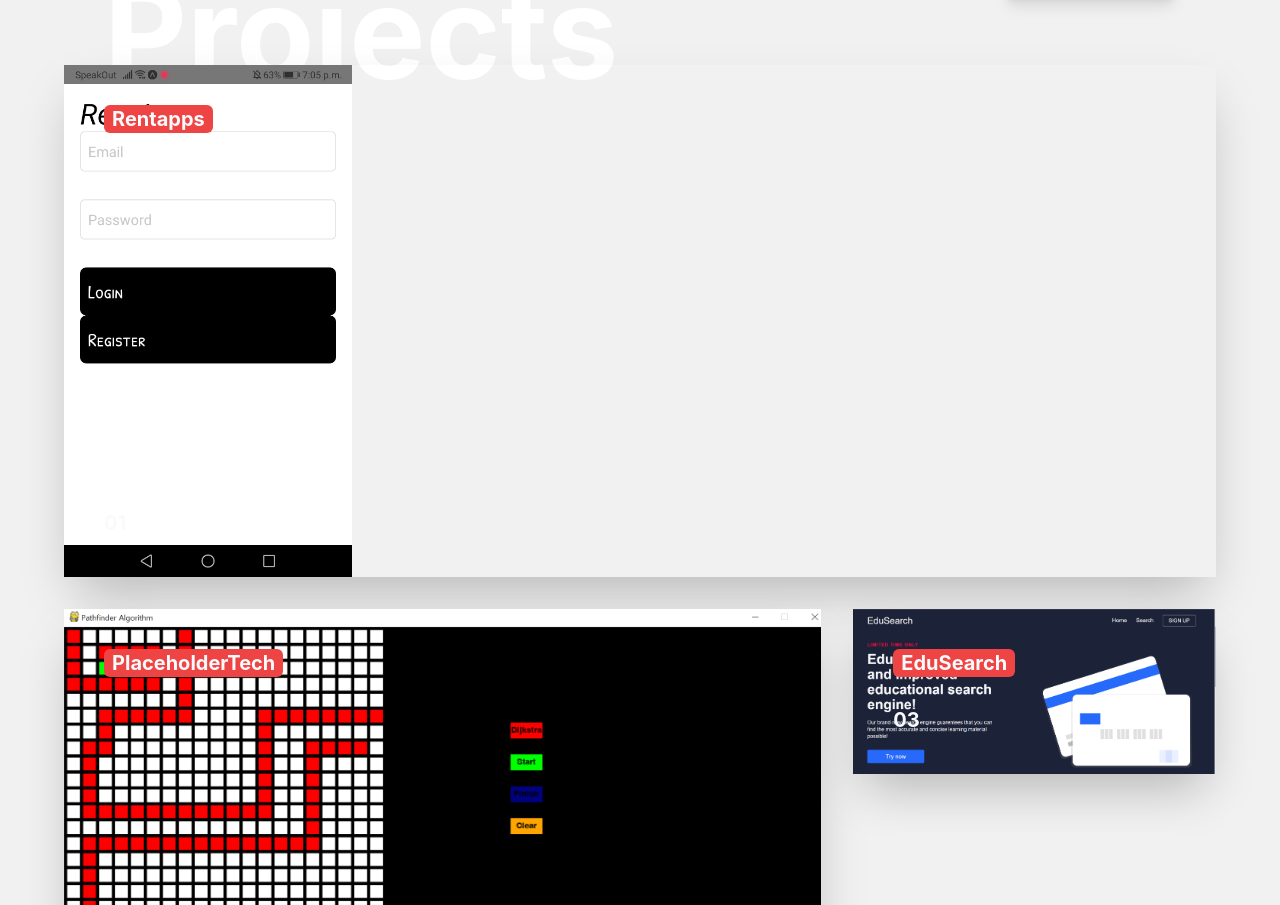
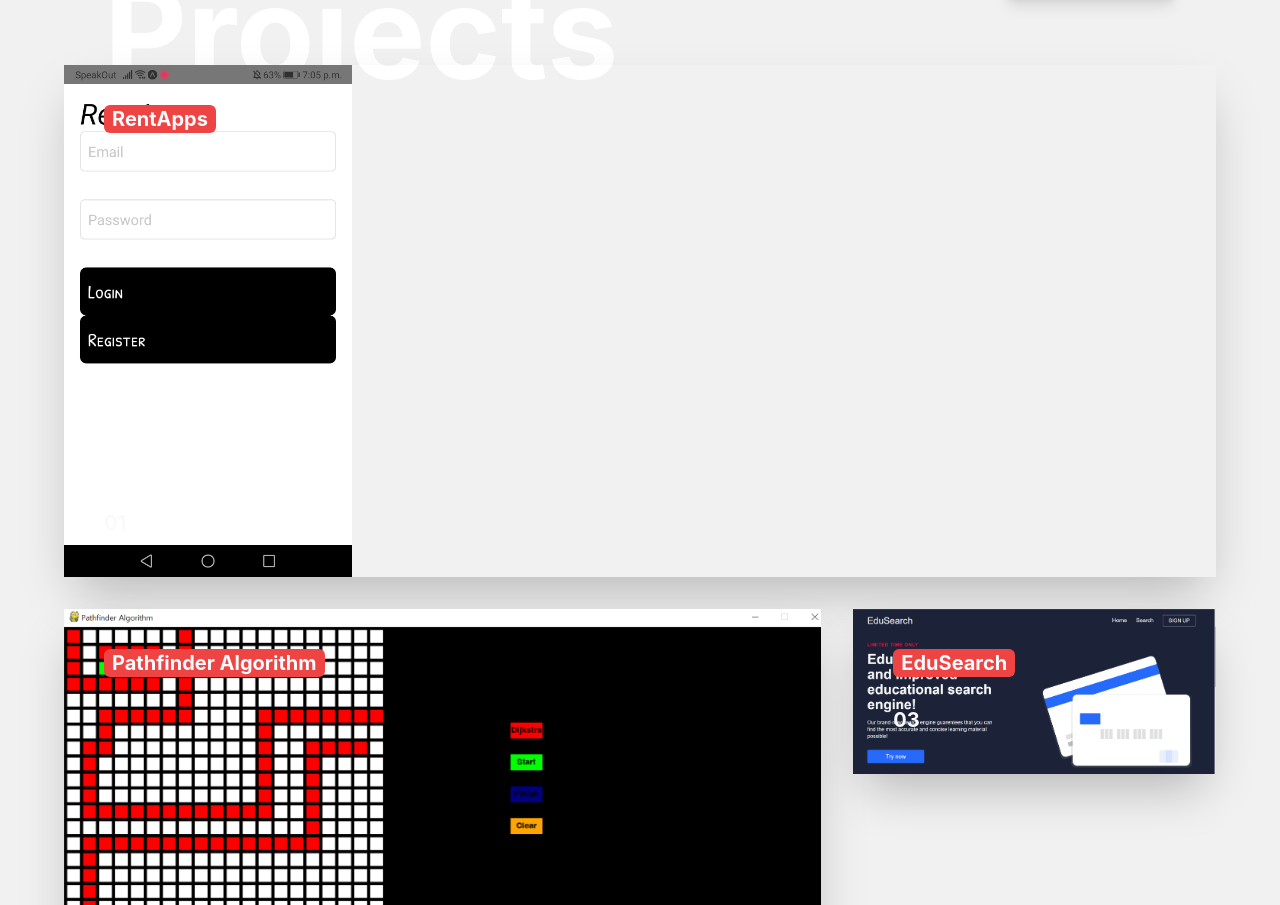
Before and after one commit to patfire12345/personal-website, a Next.js app: page / in a window 1280 px wide. Shown: the part 851-1756 px from the top of the page. Built offline with nearby package versions, Linux system fonts and the light colour scheme; no server answers.

Commit message:
<update> Updating Projects Page

```diff
--- a/components/FavouriteProjects.js
+++ b/components/FavouriteProjects.js
@@ -9,7 +9,7 @@ export default function FavouriteProjects() {
           <h1 className="text-6xl lg:text-9xl max-w-lg font-bold text-gray-500 my-20 md:my-0 md:text-white dark:text-gray-600 text-center">
             Favourite Projects
           </h1>
-          <Link href="/work">
+          <Link href="/projects">
             <a className="mb-20 md:mb-0 px-8 py-4 rounded-md bg-white shadow-lg text-xl font-semibold flex flex-row space-x-4 items-center dark:text-gray-700">
               <svg
                 xmlns="http://www.w3.org/2000/svg"
@@ -43,10 +43,10 @@ export default function FavouriteProjects() {
                 src="/Rentapps.jpg"
                 alt="rentapps"
                 className="transform hover:scale-125 transition duration-2000 ease-out"
-                style={{width: "25%", height: "25%"}}
+                style={{ width: "25%", height: "25%" }}
               />
               <h1 className="absolute top-10 left-10 text-gray-50 font-bold text-xl bg-red-500 rounded-md px-2">
-                Rentapps
+                RentApps
               </h1>
               <h1 className="absolute bottom-10 left-10 text-gray-50 font-bold text-xl">
                 01
@@ -66,7 +66,7 @@ export default function FavouriteProjects() {
                 className="transform hover:scale-125 transition duration-2000 ease-out"
               />
               <h1 className="absolute top-10 left-10 text-gray-50 font-bold text-xl bg-red-500 rounded-md px-2">
-                PlaceholderTech
+                Pathfinder Algorithm
               </h1>
               <h1 className="absolute bottom-10 left-10 text-gray-50 font-bold text-xl">
                 02
--- a/constants/data.js
+++ b/constants/data.js
@@ -3,49 +3,29 @@ const userData = {
   name: "Patrick Huang",
   designation: "Full-Stack Developer",
   avatarUrl: "/avatar.jpg",
-  email: "patpat12345@hotmail.com",
+  email: "phuan097@uottawa.com",
   phone: "647 974 6497",
   address: "Ottawa, Ontario, Canada.",
   projects: [
     {
-      title: "Tailwind Master Kit",
-      link: "https://tailwindmasterkit.com",
-      imgUrl: "/tmk.jpg",
+      title: "RentApps",
+      link: "https://github.com/patfire12345/rentapps-frontend",
+      imgUrl: "/Rentapps.jpg",
     },
     {
-      title: "PlaceholderTech",
-      link: "https://placeholdertech.in",
-      imgUrl: "/placeholdertech.png",
+      title: "Pathfinder Algorithm",
+      link: "https://github.com/patfire12345/Pathfinder",
+      imgUrl: "/Dijkstra.png",
     },
     {
-      title: "Portfolio",
-      link: "https://manuarora.in",
-      imgUrl: "/portfolio.png",
+      title: "Edu Search",
+      link: "https://github.com/patfire12345/uoec_frontend2020",
+      imgUrl: "/EduSearch1.png",
     },
     {
-      title: "CovidRescue",
-      link: "https://covidrescue.co.in",
-      imgUrl: "/covidrescue.png",
-    },
-    {
-      title: "Algochurn",
-      link: "https://algochurn.com",
-      imgUrl: "/algochurn.png",
-    },
-    {
-      title: "Playground",
-      link: "https://play.placeholdertech.in",
-      imgUrl: "/playground.png",
-    },
-    {
-      title: "Feedmeback",
-      link: "https://feedmeback.vercel.app",
-      imgUrl: "/feedmeback.png",
-    },
-    {
-      title: "Devmedium",
-      link: "https://devmedium.vercel.app",
-      imgUrl: "/devmedium.png",
+      title: "Spotify Tinder",
+      link: "https://github.com/patfire12345/spotify-playlist-maker",
+      imgUrl: "/SpotifyTinder.jpg",
     },
   ],
   about: {
@@ -104,7 +84,7 @@ const userData = {
     },
   ],
   resumeUrl:
-    "https://docs.google.com/document/d/1WN93FEIN7GaPNCjtZQfEVH9W9jejsR-EFF6VQm0bAyU/edit?usp=sharing",
+    "https://docs.google.com/document/d/13QoSElbY9K2YkFIujWFcoDvsSryig5mB0lOx2vVFbmw/edit",
   socialLinks: {
     instagram: "https://instagram.com/patrick.huang9/",
     twitter: "https://twitter.com/",
```
Also changed, not shown: public/SpotifyTinder.jpg (added).
